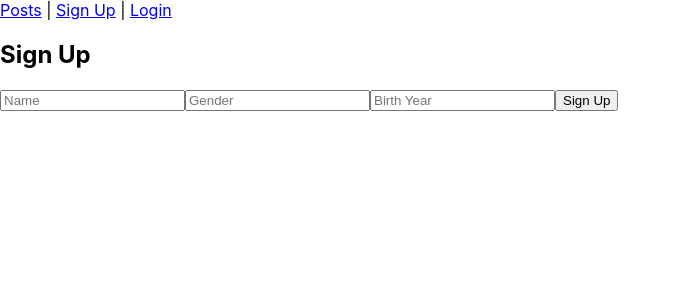
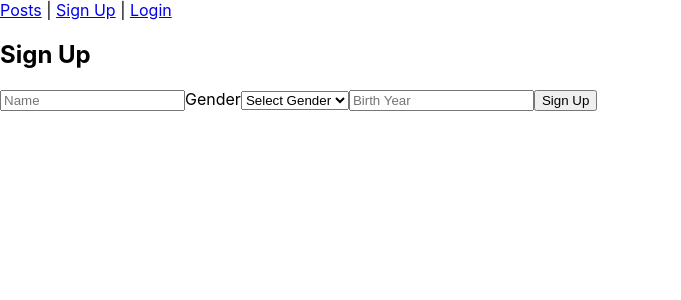
Before and after one commit to kakao-bart-lee/a-board-view, a React (Create React App) app: page /signup in a window 1280 px wide. Shown: the top 300 px of the page, without its empty margins (0-681 px from the left). Built offline with nearby package versions, Linux system fonts and the light colour scheme; no server answers.

Commit message:
Update SignUp gender selection

```diff
--- a/src/components/SignUp.js
+++ b/src/components/SignUp.js
@@ -32,7 +32,18 @@
     <form onSubmit={handleSubmit}>
       <h2>Sign Up</h2>
       <input value={name} onChange={(e) => setName(e.target.value)} placeholder="Name" />
-      <input value={gender} onChange={(e) => setGender(e.target.value)} placeholder="Gender" />
+      <label>
+        Gender
+        <select
+          aria-label="Gender"
+          value={gender}
+          onChange={(e) => setGender(e.target.value)}
+        >
+          <option value="">Select Gender</option>
+          <option value="male">Male</option>
+          <option value="female">Female</option>
+        </select>
+      </label>
       <input value={birthYear} onChange={(e) => setBirthYear(e.target.value)} placeholder="Birth Year" />
       <button type="submit">Sign Up</button>
     </form>
```
Also changed, not shown: 1 other file (tests, documents, lock files or other folders).
